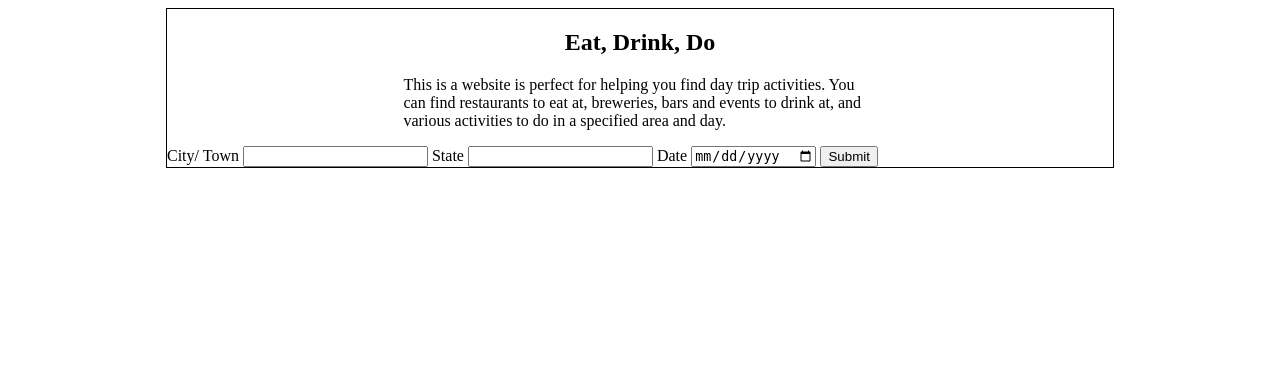
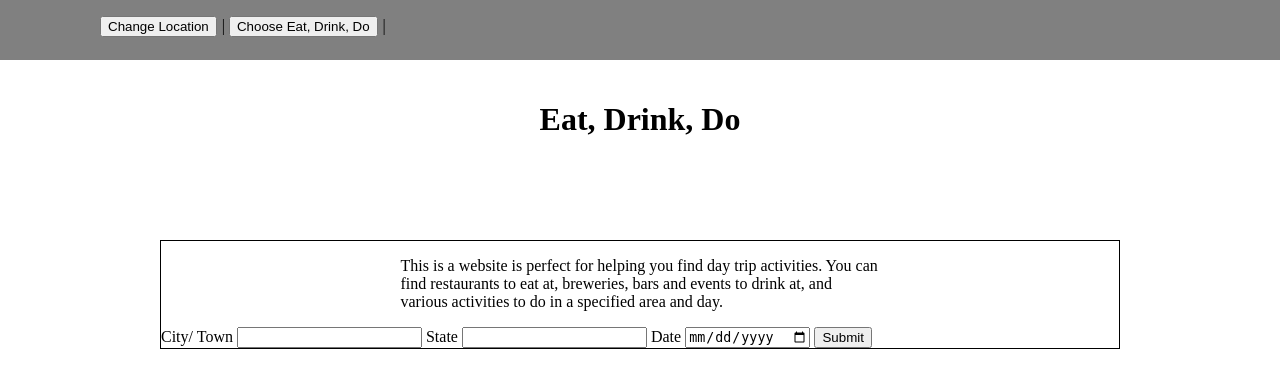
Before and after one commit to patriots123/Eat-Drink-Do-Tourist-App, a PHP site: page / in a window 1280 px wide. Shown: the top 388 px of the page. Run offline with PHP 8.4, Linux system fonts and the light colour scheme.

Commit message:
Added API call to get specific city id for Eat workflow

```diff
--- a/data.js
+++ b/data.js
@@ -1,44 +1,3 @@
-
-
-// let categoryOptions = {
-//     eat: [
-//         'Restaurants',
-//         'Foodtrucks'
-//     ],
-//     drink: [
-//         'Bars',
-//         'Breweries',
-//     ],
-// }
-
-// let restaurantTypes = {
-//     'Diner': 101,
-//     'Fine Dining': 18,
-//     'Pizzeria': 275,
-//     'Deli': 24,
-//     'Casual Dining': 16,
-//     'Cafe': 1,
-//     'Sandwhich Shop': 271,
-//     'Quick Bites': 21
-// }
-
-// let foodtruckTypes = {
-//     'Foodtrucks': 81
-// }
-
-
-// let barTypes = {
-//     'Wine Bar': 278,
-//     'Lounge': 5,
-//     'Pub': 6,
-//     'Bar': 7
-// }
-
-// let breweryTypes = {
-//     'Brewery': 283,
-//     'Microbrewery': 161
-// }
-
 
 const categoryOptions = {
     eat: {
@@ -57,61 +16,26 @@ const categoryOptions = {
         }
     },
     drink: {
-        'Bars': {
-            'Wine Bar': 278,
-            'Lounge': 5,
-            'Pub': 6,
-            'Bar': 7
-        },
-        'Breweries': {
-            'Brewery': 283,
-            'Microbrewery': 161
-        }
+        'Bars': [
+            'Beer Bar',
+            'Brewpub'
+        ],
+        'Breweries': [
+            'Brewery',
+            'Beer Store'
+        ]
     },
     do: {}
 }
 
-
-
-// const categoryOptions = {
-//         eat: [
-//             {
-//                 categoryType: 'Restaurants',
-//                 types: {
-//                     'Diner': 101,
-//                     'Fine Dining': 18,
-//                     'Pizzeria': 275,
-//                     'Deli': 24,
-//                     'Casual Dining': 16,
-//                     'Cafe': 1,
-//                     'Sandwhich Shop': 271,
-//                     'Quick Bites': 21
-//                 }
-//             },
-//             {
-//                 categoryType: 'Foodtrucks',
-//                 types: {
-//                     'Foodtrucks': 81,
-//                 }
-//             }
-//         ],
-//         drink: [
-//             {
-//                 categoryType: 'Bars',
-//                 types: {
-//                     'Wine Bar': 278,
-//                     'Lounge': 5,
-//                     'Pub': 6,
-//                     'Bar': 7
-//                 }
-//             },
-//             {
-//                 categoryType: 'Breweries',
-//                 types: {
-//                     'Brewery': 283,
-//                     'Microbrewery': 161
-//                 }
-//             }
-//         ],
-//         do: []
-// }
+const apiInfo = {
+        zomato: {
+            key: '67efe258063ce738fec93f327d85c4ab',
+            searchBaseUrl: 'https://developers.zomato.com/api/v2.1/search',
+            citiesBaseUrl: 'https://developers.zomato.com/api/v2.1/cities'
+        },
+        beerMapping: {
+            key: '76f32d8d9bfc0947e2c5af1270c13c76',
+            loccityUrl: 'http://beermapping.com/webservice/loccity/'
+        }
+    }
--- a/index.html
+++ b/index.html
@@ -12,11 +12,17 @@
     <script src="index.js"></script>
 </head>
 <body>
-    <nav>
-
+    <nav role="navigation" class="container">
+        <ul>
+            <li><button>Change Location</button></li>
+            <li><button>Choose Eat, Drink, Do</button></li>
+        </ul>
     </nav>
+    <header>
+        <h1>Eat, Drink, Do</h1>
+    </header>
+    <main>
         <section class="home-page page">
-        <h1>Eat, Drink, Do</h1>
             <p>This is a website is perfect for helping you find day trip activities.
                 You can find restaurants to eat at, breweries, bars and events to drink at, and various activities to do in a specified area and day.</p>
             <form id="location-data-entry">
@@ -45,5 +51,6 @@
 
             </ul>
         </section>
+    </main>
 </body>
 </html>
--- a/index.js
+++ b/index.js
@@ -2,12 +2,45 @@
 let cityInput;
 let stateInput;
 let dateInput;
+let zomatoCityID;
 
 let categoryChoice;
 let categoryOptionChoice;
 let categoryOptionTypeChoice;
 
+function matchCityFromAPI(responseJson) {
+    for (let i = 0; i < responseJson.location_suggestions.length; i++) {
+    console.log(responseJson.location_suggestions[i].name);
+        if (responseJson.location_suggestions[i].name == `${cityInput}, ${stateInput}`) {
+            zomatoCityID = responseJson.location_suggestions[i].id;
+            console.log(`Zomato CityID: ${zomatoCityID}`);
+            break;
+        } else {
+            console.log('not a match');
+        }
+    }
+}
 
+function getZomatoCityID() {
+    const params = {
+        q: cityInput,
+    };
+    const queryString = formatQueryParams(params)
+    const requestUrl = citiesBaseUrl + '?' + queryString;
+
+    const options = {
+        headers: new Headers({
+          "user-key": apiInfo.zomato.key,
+        })
+    };
+    fetch(requestUrl, options)
+    .then(response => response.json())
+    .then(responseJson => cityID = matchCityFromAPI(responseJson))
+    // .catch(console.log(`Something went wrong`));
+}
+
+
+// save city, state, and date when the user hits submit and change pages
 function handleLocationDateInput() {
     $('#location-data-entry').submit('click', event => {
         event.preventDefault();
@@ -18,13 +51,14 @@ function handleLocationDateInput() {
         console.log(`city: ${cityInput}, state: ${stateInput}, date: ${dateInput}`);
         $('.home-page').hide();
         $('.eat-drink-do-selection-page').show();
+        getZomatoCityID();
     });
 }
 
 
 
 
-
+//generate HTML for category options (ex. Restaurants/ Foodtrucks for Eat)
 function generateCategoryOptions() {
     let keysForButtonTitles = Object.keys(categoryOptions[categoryChoice]);
     for (let i = 0; i < keysForButtonTitles.length; i++) {
@@ -34,6 +68,7 @@ function generateCategoryOptions() {
     $('.category-options').show();
 }
 
+//After user clicks Eat, Drink, or Do, save that choice and call function to generate the next option buttons
 function handleCategoryDecision() {
     $('.eat-drink-do-selection-page').on('click', '.category-button',function() {
         console.log('category decision made');
@@ -46,18 +81,26 @@ function handleCategoryDecision() {
 
 
 
-
+//generate HTML for category option types (ex. Casual Dining under Restaurants)
 function generateCategoryOptionTypes() {
     $('.category-option-types').empty();
+    console.log(categoryChoice);
+    if (categoryChoice == 'eat') {
         let keysForButtonTitles = Object.keys(categoryOptions[categoryChoice][categoryOptionChoice])
         for (let i = 0; i < keysForButtonTitles.length; i++) {
             $('.category-option-types').append(
                 `<button id='${keysForButtonTitles[i]}' class='category-option-type-button'>${keysForButtonTitles[i]}</button>`)
         }
+    } else if (categoryChoice == 'drink') {
+        for (let i = 0; i < categoryOptions[categoryChoice][categoryOptionChoice].length; i++) {
+            $('.category-option-types').append(
+                `<button id='${categoryOptions[categoryChoice][categoryOptionChoice][i]}' class='category-option-type-button'>${categoryOptions[categoryChoice][categoryOptionChoice][i]}</button>`)
+        }
+    }
     $('.category-options').show();
 }
 
-
+//After user clicks one of the category option buttons, call function to generate last set of decision buttons
 function handleCategoryOptionDecision() {
     $('.category-options').on('click', '.category-option-button', function() {
         console.log('category option decision made');
@@ -76,10 +119,11 @@ function formatQueryParams(params) {
     return queryItems.join('&');
 }
 
-function displayResultsContent(responseJson) {
-    console.log('display content');
+function displayEatResults(responseJson) {
+    console.log(categoryOptionChoice);
     $('.search-results-list').empty();
     for (let i = 0; i < responseJson.restaurants.length; i++) {
+        if (categoryOptionChoice === 'Restaurants') {
             $('.search-results-list').append(
                 `<li class="result-list-item">
                     <p>${responseJson.restaurants[i].restaurant.name}</p>
@@ -87,40 +131,74 @@ function displayResultsContent(responseJson) {
                     <p>${responseJson.restaurants[i].restaurant.user_rating.aggregate_rating}</p>
                 </li>`
             );
+        } else if (categoryOptionChoice === 'Foodtrucks') {
+            $('.search-results-list').append(
+                `<li class="result-list-item">
+                    <p>${responseJson.restaurants[i].restaurant.name}</p>
+                    <p>${responseJson.restaurants[i].restaurant.location.locality_verbose}</p>
+                    <p>${responseJson.restaurants[i].restaurant.user_rating.aggregate_rating}</p>
+                </li>`
+            );
+        }
     }
     $('.search-results-section').show();
 }
 
-function callEatDrinkAPI() {
-    const apiKey = '67efe258063ce738fec93f327d85c4ab';
-    const baseUrl = 'https://developers.zomato.com/api/v2.1/search';
+function callEatAPI() {
     const params = {
-        q: cityInput,
+        city_id: zomatoCityID,
         count: 15,
         sort: 'rating',
         establishment_type: categoryOptions[categoryChoice][categoryOptionChoice][categoryOptionTypeChoice],
     };
-
     const queryString = formatQueryParams(params)
-    const requestUrl = baseUrl + '?' + queryString;
-
+    const requestUrl = apiInfo.zomato.searchBaseUrl + '?' + queryString;
+    console.log(requestUrl);
     const options = {
         headers: new Headers({
-          "user-key": apiKey,
+          "user-key": apiInfo.zomato.key,
         })
     };
-
-    console.log('calling eat drink API');
+    console.log('calling eat API');
     fetch(requestUrl, options)
     .then(response => response.json())
-    .then(responseJson => displayResultsContent(responseJson))
+    .then(responseJson => displayEatResults(responseJson))
+    // .catch(console.log(`Something went wrong`));
+}
+
+function displayDrinkResults(responseJson) {
+    $('.search-results-list').empty();
+    for (let i = 0; i < responseJson.length; i++) {
+        if (responseJson[i].status ===  categoryOptionTypeChoice) {
+            $('.search-results-list').append(
+                `<li class="result-list-item">
+                    <p>${responseJson[i].name}</p>
+                    <p>${responseJson[i].street} ${responseJson[i].city}, ${responseJson[i].state}</p>
+                    <p>${responseJson[i].overall}</p>
+                </li>`
+            );}
+    }
+    $('.search-results-section').show();
+}
+
+
+
+function callDrinkAPI() {
+    const requestUrl = apiInfo.beerMapping.loccityUrl + `${apiInfo.beerMapping.key}/${cityInput},${stateInput}&s=json`
+    console.log(requestUrl);
+    console.log('calling drink API');
+    fetch(requestUrl)
+    .then(response => response.json())
+    .then(responseJson => displayDrinkResults(responseJson))
     // .catch(console.log(`Something went wrong`));
 }
 
 
 function getResultContent() {
-    if ( categoryChoice === 'eat' || categoryChoice === 'drink') {
-        callEatDrinkAPI();
+    if ( categoryChoice === 'eat') {
+        callEatAPI();
+    } else if (categoryChoice === 'drink') {
+        callDrinkAPI();
     } else {
         // Do
     }
@@ -131,7 +209,6 @@ function handleCategoryOptionTypeDecision() {
         console.log('category option type decision made');
         categoryOptionTypeChoice = $(this).attr('id');
         console.log(categoryOptionTypeChoice);
-        // callEatDrinkAPI();
         getResultContent();
     });
 }
--- a/main.css
+++ b/main.css
@@ -1,6 +1,53 @@
 
 * {
     box-sizing: border-box;
+}
+
+body {
+    margin: 0;
+}
+
+.container {
+    padding-left: 60px;
+    padding-right: 60px;
+}
+
+nav {
+  height: 60px;
+  background-color: grey;
+  position: fixed;
+  width: 100%;
+}
+
+nav ul {
+  display: inline-block;
+  list-style: none;
+}
+
+nav li {
+  display: inline-block;
+}
+
+nav li::after {
+  content: "|";
+  margin-left: 5px;
+}
+
+nav button:hover {
+  cursor: pointer;
+}
+
+nav .icon-img {
+  height: 50px;
+  margin-top: 5px;
+  margin-bottom: 5px;
+  border-radius: 50%;
+  vertical-align: middle;
+  border: 1px solid black;
+}
+
+main, header {
+    padding-top: 80px;
 }
 
 .hidden {
@@ -55,6 +102,7 @@ h1 {
 
 .category-option-types {
     text-align: center;
+    padding:10px;
 }
 
 .category-option-type-button {
```
Lines whose indentation alone changed are shown as unchanged.
